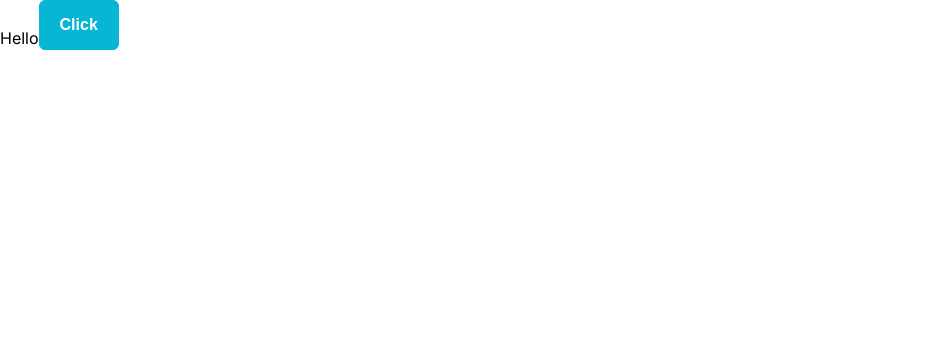
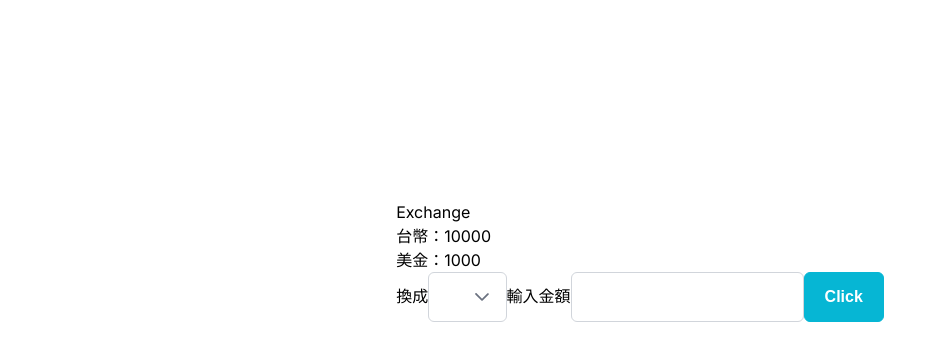
Before and after one commit to kevin3991/perp-exam, a Next.js app: page / in a window 1280 px wide. Shown: the top 360 px of the page, without its empty margins (0-946 px from the left). Built offline with nearby package versions, Linux system fonts and the light colour scheme; a web font is replaced by a local one.

Commit message:
feat: Add useExchange

```diff
--- a/package.json
+++ b/package.json
@@ -7,7 +7,7 @@
     "build": "next build",
     "start": "next start",
     "lint": "next lint",
-    "prettier": "prettier --write . --ext .ts,.tsx",
+    "prettier": "npx prettier --write . --ext .ts,.tsx",
     "eslint": "eslint --fix . --ext .ts,.tsx",
     "fix": "npm run prettier && npm run eslint"
   },
@@ -16,7 +16,8 @@
     "primeicons": "^7.0.0",
     "primereact": "^10.6.6",
     "react": "^18",
-    "react-dom": "^18"
+    "react-dom": "^18",
+    "zustand": "^4.5.2"
   },
   "devDependencies": {
     "@types/node": "^20",
--- a/src/app/page.tsx
+++ b/src/app/page.tsx
@@ -1,11 +1,59 @@
-// import Image from 'next/image';
+'use client';
+
+import { useExchange } from '@/hooks/useExchange';
+import { type TCurrency } from '@/stores/reserve';
 import { Button } from 'primereact/button';
+import { Dropdown } from 'primereact/dropdown';
+import { InputText } from 'primereact/inputtext';
+import { useState } from 'react';
 
 export default function Home(): JSX.Element {
+  const { items, exchangeOptions, getFromAndTo, exchange, persistLoading } =
+    useExchange();
+
+  const [value, setValue] = useState(0);
+  const [exchangeTo, setExchangeTo] = useState<string>('');
+
+  const handleExchange = (e: any): void => {
+    e.preventDefault();
+    console.log('handleExchange', value, exchangeTo);
+    const [from, to] = getFromAndTo(exchangeTo);
+    // console.log('from, to', from, to);
+    const result = exchange(from, to, value);
+    console.log('result', result);
+  };
+
+  if (persistLoading) {
+    return <div className="flex justify-center pt-[200px]">Loading...</div>;
+  }
+
   return (
-    <div>
-      Hello
-      <Button label="Click" />
+    <div className="flex justify-center pt-[200px]">
+      <div>
+        <h1>Exchange</h1>
+        {items.map((item) => (
+          <p key={item.currency}>
+            {item.label}：{item.amount}
+          </p>
+        ))}
+        <form onSubmit={handleExchange}>
+          <label>換成</label>
+          <Dropdown
+            value={exchangeTo}
+            options={exchangeOptions}
+            onChange={(e) => {
+              setExchangeTo(e.value as TCurrency);
+            }}
+          />
+          <label>輸入金額</label>
+          <InputText
+            onChange={(e) => {
+              setValue(Number(e.target.value));
+            }}
+          />
+          <Button label="Click" />
+        </form>
+      </div>
     </div>
   );
 }
--- /dev/null
+++ b/src/hooks/useExchange.ts
@@ -0,0 +1,65 @@
+import {
+  type TReserveItem,
+  useReserveStore,
+  type TCurrency,
+} from '@/stores/reserve';
+import { exchangeCurrency, type IExchangeResult } from '@/utils/common';
+import { useCallback, useMemo } from 'react';
+
+interface IUseExchange {
+  items: TReserveItem[];
+  exchangeOptions: Array<{ label: string; value: string }>;
+  getFromAndTo: (exchangeTo: string) => TCurrency[];
+  exchange: (
+    from: TCurrency,
+    to: TCurrency,
+    amount: number
+  ) => IExchangeResult | undefined;
+  persistLoading: boolean;
+}
+
+export const useExchange = (): IUseExchange => {
+  const { items, updateAmount, persistLoading } = useReserveStore();
+
+  const exchangeOptions = useMemo(() => {
+    return items.flatMap((item, index, arr) => {
+      return arr
+        .filter((_, i) => i !== index)
+        .map((otherItem) => ({
+          label: `${item.label} -> ${otherItem.label}`,
+          value: `${item.currency}->${otherItem.currency}`,
+        }));
+    });
+  }, [items]);
+
+  const getFromAndTo = useCallback((exchangeTo: string): TCurrency[] => {
+    const [from, to] = exchangeTo !== '' ? exchangeTo.split('->') : [];
+    return [from, to] as TCurrency[];
+  }, []);
+  const exchange = useCallback(
+    (from: TCurrency, to: TCurrency, amount: number) => {
+      const fromItem = items.find((item) => item.currency === from);
+      const toItem = items.find((item) => item.currency === to);
+      if (fromItem === undefined || toItem === undefined) {
+        return;
+      }
+
+      const result = exchangeCurrency(fromItem.amount, toItem.amount, amount);
+      const { newReserves } = result;
+
+      updateAmount(from, newReserves.from);
+      updateAmount(to, newReserves.to);
+
+      return result;
+    },
+    [items, updateAmount]
+  );
+
+  return {
+    items,
+    exchangeOptions,
+    getFromAndTo,
+    exchange,
+    persistLoading,
+  };
+};
--- /dev/null
+++ b/src/stores/reserve.ts
@@ -0,0 +1,64 @@
+import { create } from 'zustand';
+import { persist } from 'zustand/middleware';
+
+export type TCurrency = 'TWD' | 'USD' | 'EUR';
+export interface TReserveItem {
+  label: string;
+  currency: TCurrency;
+  amount: number;
+}
+
+export interface IReserveState {
+  items: TReserveItem[];
+}
+
+export interface IReserveActions {
+  updateAmount: (currency: TCurrency, amount: number) => void;
+  reset: () => void;
+}
+
+export type IReserveStore = IReserveState & IReserveActions;
+
+export const defaultInitState: IReserveState = {
+  items: [
+    { label: '台幣', currency: 'TWD', amount: 10000 },
+    { label: '美金', currency: 'USD', amount: 1000 },
+    // { label: '歐元', currency: 'EUR', amount: 500 },
+  ],
+};
+
+const reserveSlice = (set: any): IReserveStore => ({
+  ...defaultInitState,
+  updateAmount: (currency: TCurrency, amount: number) => {
+    set((state: IReserveState) => ({
+      items: state.items.map((item) =>
+        item.currency === currency ? { ...item, amount } : item
+      ),
+    }));
+  },
+  reset: () => {
+    set(defaultInitState);
+  },
+});
+
+interface IPersistStore {
+  persistLoading: boolean;
+  setPersistLoading: (loading: boolean) => void;
+}
+export const useReserveStore = create<IReserveStore & IPersistStore>()(
+  persist(
+    (set, get) => ({
+      persistLoading: true,
+      setPersistLoading: (loading: boolean) => {
+        set({ persistLoading: loading });
+      },
+      ...reserveSlice(set),
+    }),
+    {
+      name: 'reserve-store',
+      onRehydrateStorage: () => (state) => {
+        state?.setPersistLoading(false);
+      },
+    }
+  )
+);
--- /dev/null
+++ b/src/utils/common.ts
@@ -0,0 +1,21 @@
+export interface IExchangeResult {
+  exchanged: number;
+  newReserves: {
+    from: number;
+    to: number;
+  };
+}
+
+function exchangeCurrency(Rt: number, Ru: number, x: number): IExchangeResult {
+  const y = Ru - (Rt * Ru) / (Rt + x);
+
+  return {
+    exchanged: y,
+    newReserves: {
+      from: Rt + x,
+      to: Ru - y,
+    },
+  };
+}
+
+export { exchangeCurrency };
```
Also changed, not shown: 1 other file (tests, documents, lock files or other folders).
